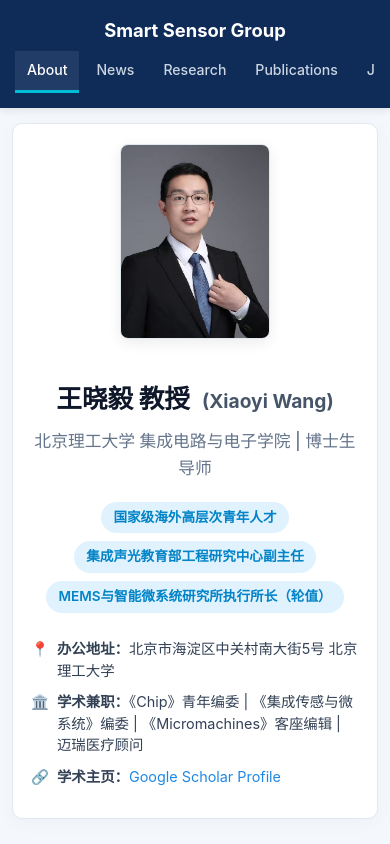
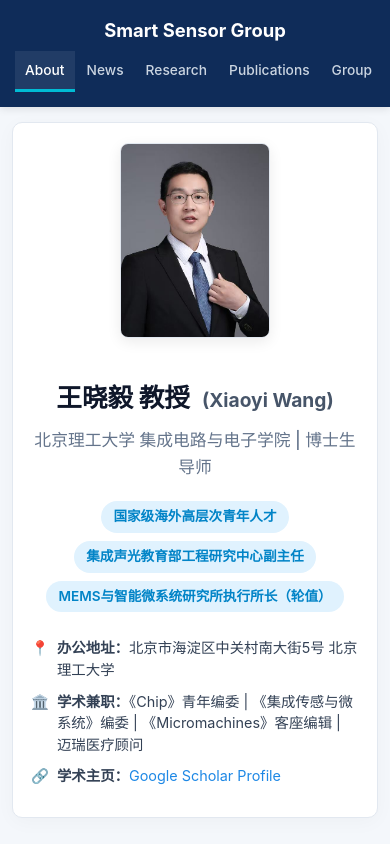
Before and after one commit to xiaoyiguo001-bit/Smart-Sensor-Hub, a plain HTML site: page index.html in a window 390 px wide. Shown: the top 844 px of the page. Drawn offline with Linux system fonts and the light colour scheme.

Commit message:
Update index.html

```diff
--- a/index.html
+++ b/index.html
@@ -52,7 +52,7 @@
         .nav-brand span { color: var(--accent); }
         .nav-links {
             display: flex;
-            gap: 5px;
+            gap: 2px;
             list-style: none;
             margin: 0;
             padding: 0;
@@ -60,7 +60,7 @@
         .nav-links a {
             color: #cbd5e1;
             text-decoration: none;
-            padding: 18px 14px;
+            padding: 18px 12px;
             display: block;
             font-weight: 500;
             font-size: 0.95rem;
@@ -308,8 +308,8 @@
             }
 
             .nav-links a {
-                padding: 8px 12px;
-                font-size: 0.88rem;
+                padding: 8px 10px;
+                font-size: 0.86rem;
             }
 
             .container {
@@ -388,6 +388,7 @@
                 <li><a href="news.html">News</a></li>
                 <li><a href="research.html">Research</a></li>
                 <li><a href="publications.html">Publications</a></li>
+                <li><a href="grouplife.html">Group Life</a></li>
                 <li><a href="joinus.html">Join Us</a></li>
             </ul>
         </div>
```
